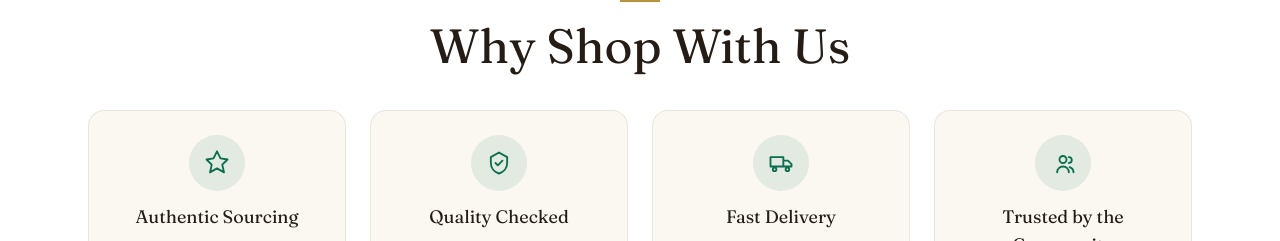
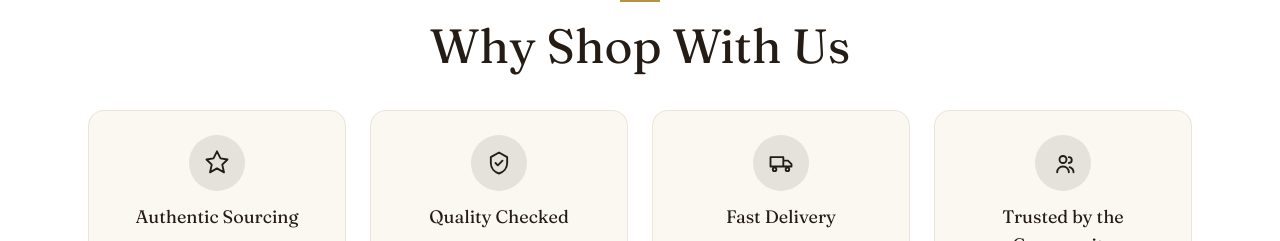
Before and after one commit to resivara-design/safari-hub, a Next.js app: page / in a window 1280 px wide. Shown: the part 4020-4261 px from the top of the page. Built offline with nearby package versions, Linux system fonts and the light colour scheme; no server answers; a web font is replaced by a local one.

Commit message:
Remove green icon-holder background from Why Shop With section on homepage

```diff
--- a/components/home/WhyShopWith.tsx
+++ b/components/home/WhyShopWith.tsx
@@ -33,7 +33,7 @@
         <div className="mt-10 grid grid-cols-1 gap-6 sm:grid-cols-2 lg:grid-cols-4">
           {values.map((value) => (
             <div key={value.title} className="flex flex-col items-center gap-3 rounded-2xl border border-brown/10 bg-ivory p-6 text-center">
-              <span className="flex h-14 w-14 items-center justify-center rounded-full bg-deep-green/10 text-deep-green">
+              <span className="flex h-14 w-14 items-center justify-center rounded-full bg-charcoal/10 text-charcoal">
                 <svg viewBox="0 0 24 24" className="h-7 w-7" fill="none" stroke="currentColor" strokeWidth="1.6" strokeLinecap="round" strokeLinejoin="round">
                   <path d={value.icon} />
                 </svg>
```
